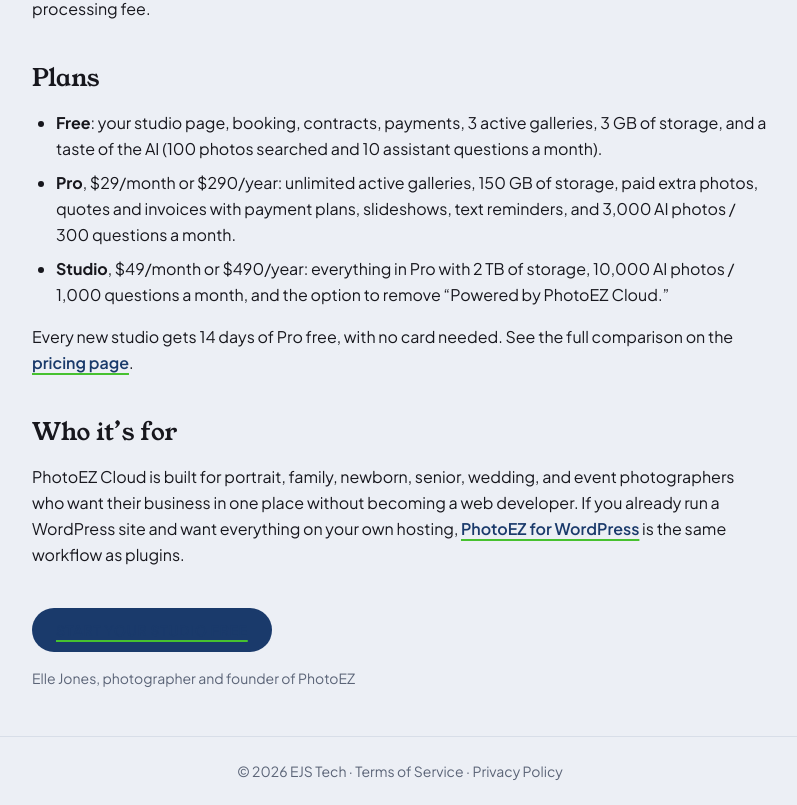
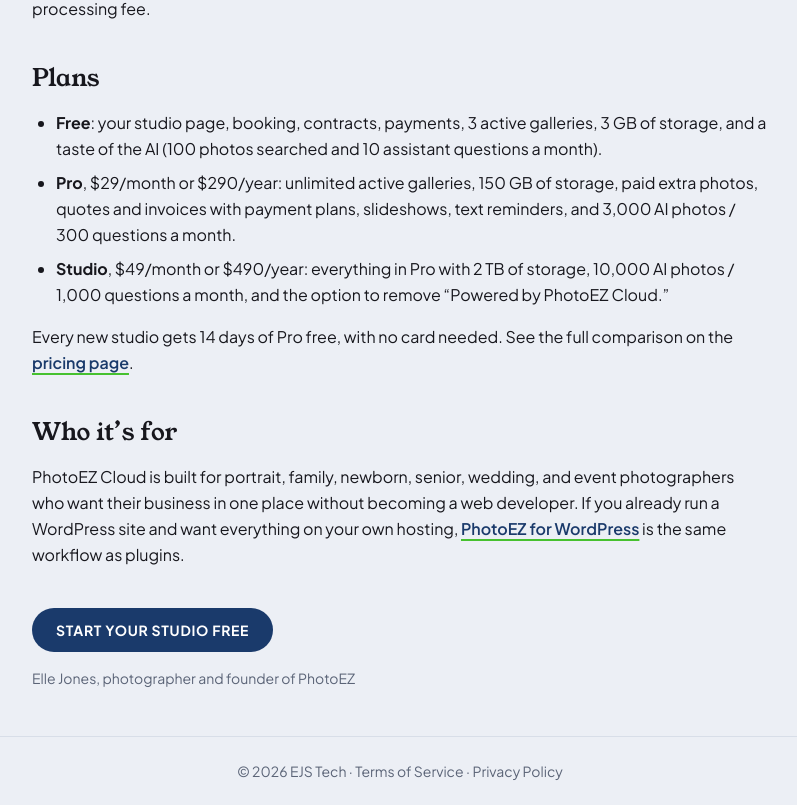
Before and after one commit to ejstechnet/photoez-cloud, a Next.js app in the folder web/: page /articles/introducing-photoez-cloud in a window 1280 px wide. Shown: the part 3258-4063 px from the top of the page, without its empty margins (240-1037 px from the left). Built offline with nearby package versions, Linux system fonts and the light colour scheme.

Commit message:
Articles: buttons keep their own colors inside article text

```diff
--- a/web/app/globals.css
+++ b/web/app/globals.css
@@ -119,7 +119,8 @@
   .legal ul {
     @apply list-disc space-y-2 pl-6;
   }
-  .legal a {
+  /* Text links only: a button inside (like an article's sign-up button) keeps its own look. */
+  .legal a:not(.btn-primary, .btn-secondary) {
     @apply font-semibold text-link underline decoration-2 decoration-lime underline-offset-4 hover:decoration-coral;
   }
   .rich-text {
```
